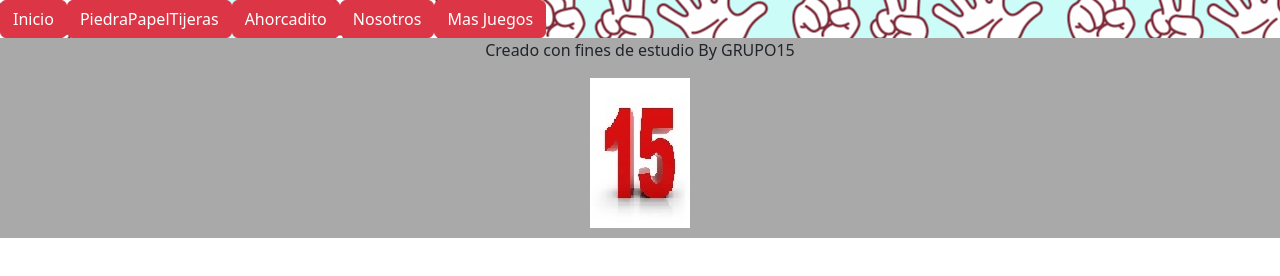
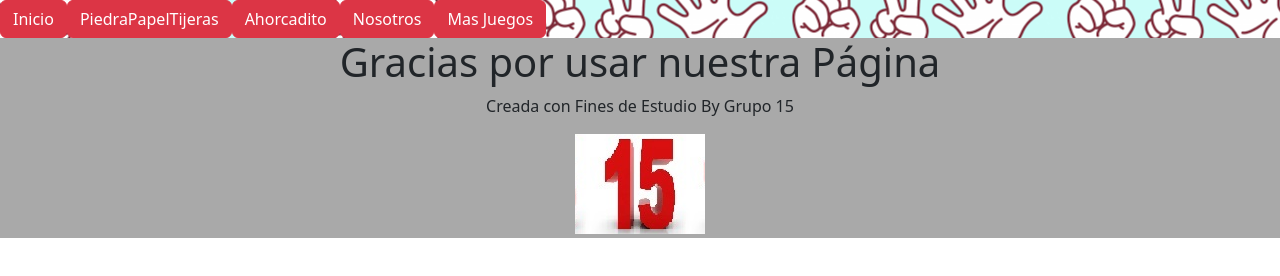
Before and after one commit to AdrianSardina/proyecto_Ahorcadito_grupo_15, a React app: page / in a window 1280 px wide. Built offline with nearby package versions, Linux system fonts and the light colour scheme.

Commit message:
mejoro un poco el estio del pie de pagina

```diff
--- a/src/Componentes/Footer.js
+++ b/src/Componentes/Footer.js
@@ -7,7 +7,8 @@ class Footer extends React.Component {
         return (
             <>
                 <footer>
-                    <p>Creado con fines de estudio By GRUPO15</p>
+                <h1>Gracias por usar nuestra Página</h1>
+                    <p>Creada con Fines de Estudio By Grupo 15</p>
                     <div className="piePagina"></div>
                 </footer>
             </>
--- a/src/css/estiloLG.css
+++ b/src/css/estiloLG.css
@@ -38,8 +38,8 @@ footer
 }
 .piePagina{
     background-image: url(../imagenes/15.jpg);
-    height: 150px;
-    width: 100px;
+    height: 100px;
+    width: 130px;
     display: flex;
     margin-left: auto;
     margin-right: auto;
```
